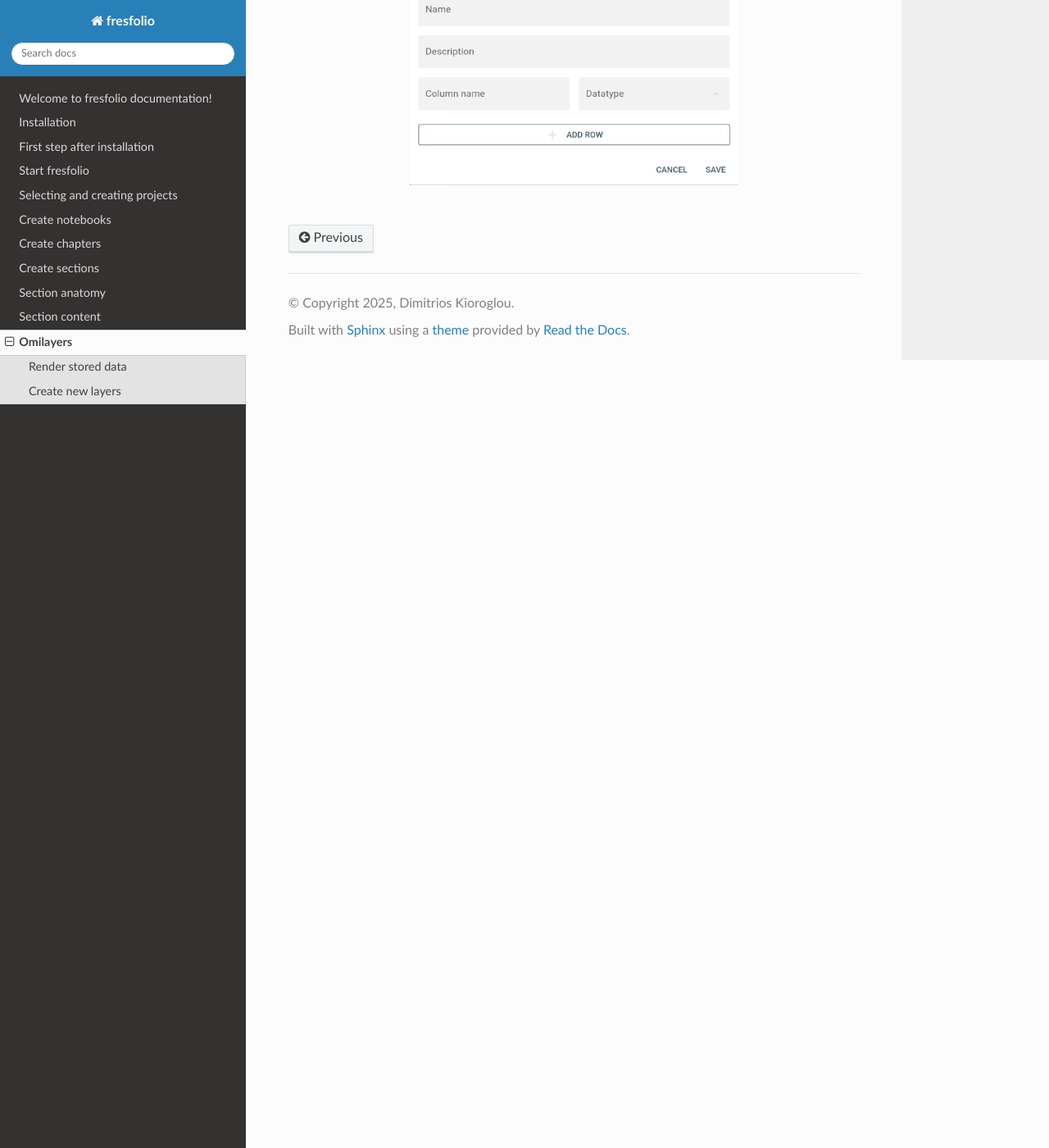
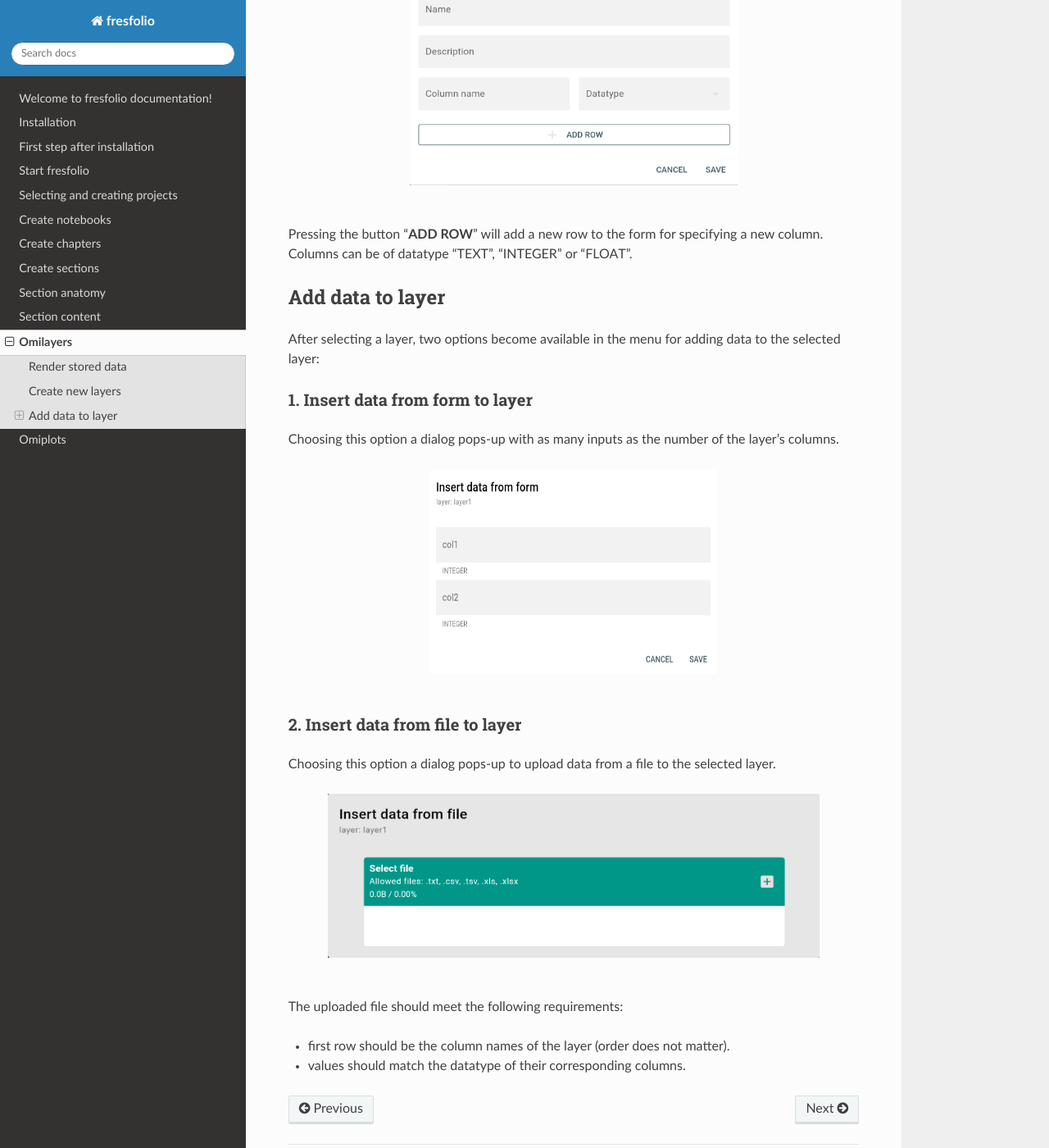
Before and after one commit to dkioroglou/fresfolio, a Sphinx documentation site: the page built from docs/omilayers.rst, in a window 1280 px wide and 1400 px high, scrolled down 2565 px. Shown: the whole window at 82% size. Built offline with Sphinx 7.4.7 and the Read the Docs theme 3.1.0, drawn with Linux system fonts in a browser that asks for light colours.

Commit message:
Working on documentation

```diff
--- a/docs/index.rst
+++ b/docs/index.rst
@@ -17,6 +17,7 @@ Welcome to fresfolio documentation!
    section_anatomy
    section_content
    omilayers
+   omiplots
 
 |br|
 
--- a/docs/omilayers.rst
+++ b/docs/omilayers.rst
@@ -101,7 +101,6 @@ Pressing the menu button on the top right corner:
 
 shows a menu with the option "**Create new layer**". Selecting this option a dialog pops-up to create the layer:
 
-
 .. image:: images/omilayers_rendering_6.png
    :width: 400
    :height: 300
@@ -109,3 +108,42 @@ shows a menu with the option "**Create new layer**". Selecting this option a dia
    :align: center
 
 |br|
+
+Pressing the button "**ADD ROW**" will add a new row to the form for specifying a new column. Columns can be of datatype "TEXT", "INTEGER" or "FLOAT".
+
+Add data to layer
+-----------------
+
+After selecting a layer, two options become available in the menu for adding data to the selected layer:
+
+1. Insert data from form to layer
+^^^^^^^^^^^^^^^^^^^^^^^^^^^^^^
+
+Choosing this option a dialog pops-up with as many inputs as the number of the layer's columns.
+
+.. image:: images/omilayers_rendering_7.png
+   :width: 350
+   :height: 250
+   :alt: omilayers_rendering_7
+   :align: center
+
+|br|
+
+
+2. Insert data from file to layer
+^^^^^^^^^^^^^^^^^^^^^^^^^^^^^^^^^
+
+Choosing this option a dialog pops-up to upload data from a file to the selected layer.
+
+.. image:: images/omilayers_rendering_8.png
+   :width: 600
+   :height: 200
+   :alt: omilayers_rendering_8
+   :align: center
+
+|br|
+
+The uploaded file should meet the following requirements:
+
+* first row should be the column names of the layer (order does not matter).
+* values should match the datatype of their corresponding columns.
```
Also changed, not shown: docs/installation.rst (+10 -0 lines), docs/omiplots.rst (added, +39 -0 lines), docs/images/omilayers_rendering_7.png (added), docs/images/omilayers_rendering_8.png (added), docs/images/omiplots_rendering_1.png (added).
